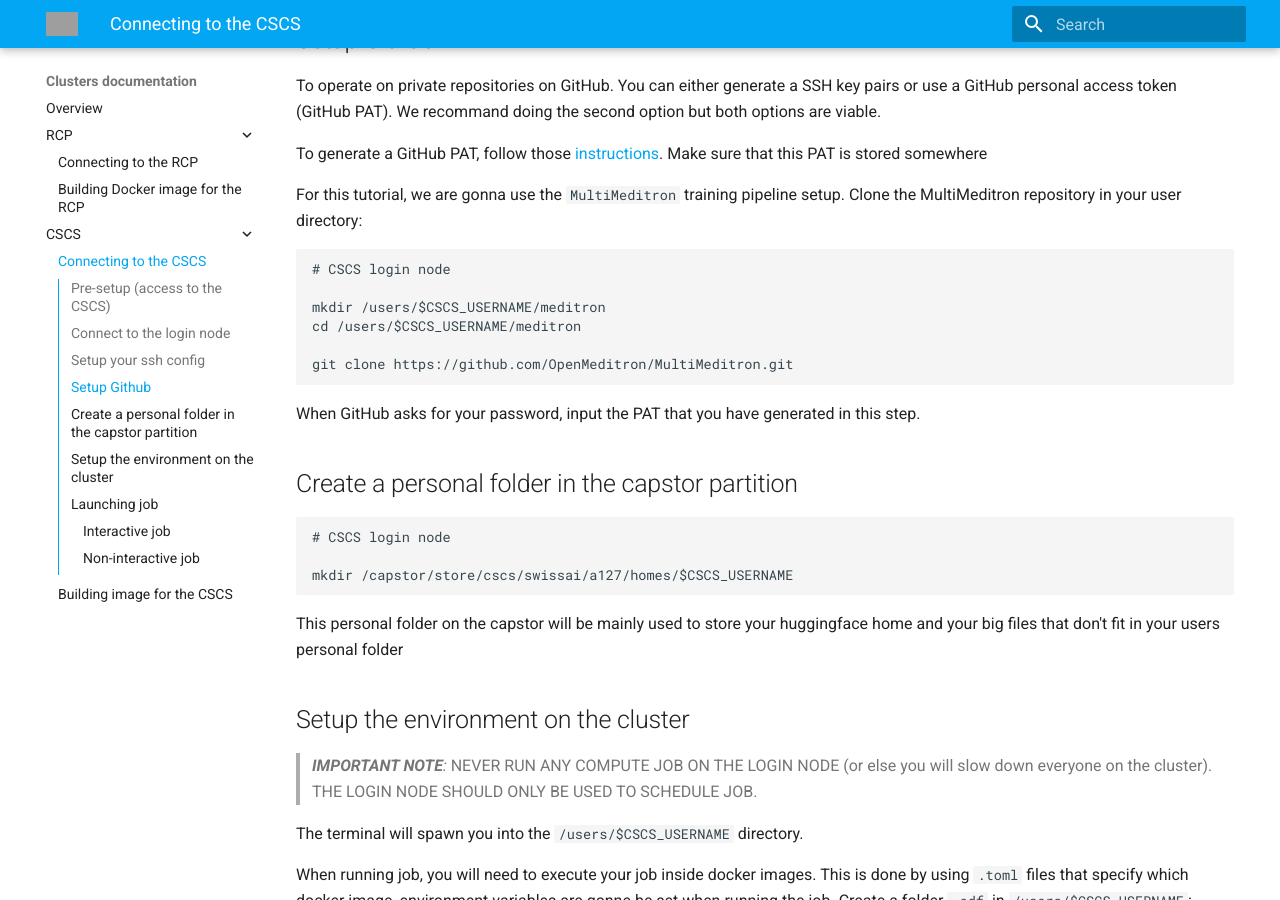
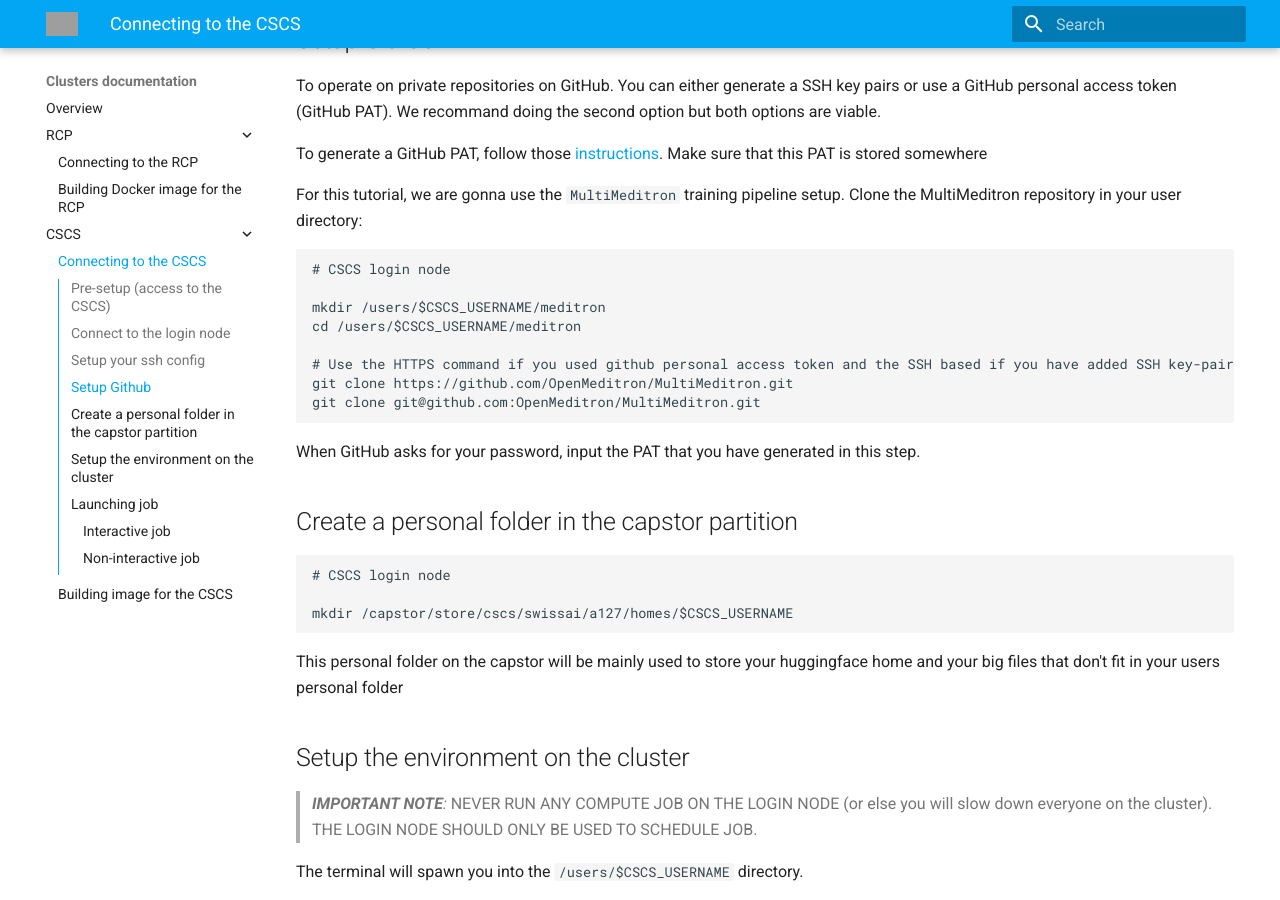
Before and after one commit to EPFLiGHT/LiGHT-doc, an MkDocs documentation site: the page built from docs/clusters/cscs.md, in a window 1280 px wide and 900 px high, scrolled down 4855 px. Built offline with MkDocs 1.6.1 and Material for MkDocs 9.7.7, drawn with Linux system fonts in a browser that asks for light colours; grey boxes are pictures that could not be loaded.

Commit message:
Update cloning instructions for MultiMeditron repo

````diff
--- a/docs/clusters/cscs.md
+++ b/docs/clusters/cscs.md
@@ -249,7 +249,9 @@ For this tutorial, we are gonna use the `MultiMeditron` training pipeline setup.
 mkdir /users/$CSCS_USERNAME/meditron
 cd /users/$CSCS_USERNAME/meditron
 
+# Use the HTTPS command if you used github personal access token and the SSH based if you have added SSH key-pairs
 git clone https://github.com/OpenMeditron/MultiMeditron.git
+git clone git@github.com:OpenMeditron/MultiMeditron.git
 ```
 
 When GitHub asks for your password, input the PAT that you have generated in this step.
````
